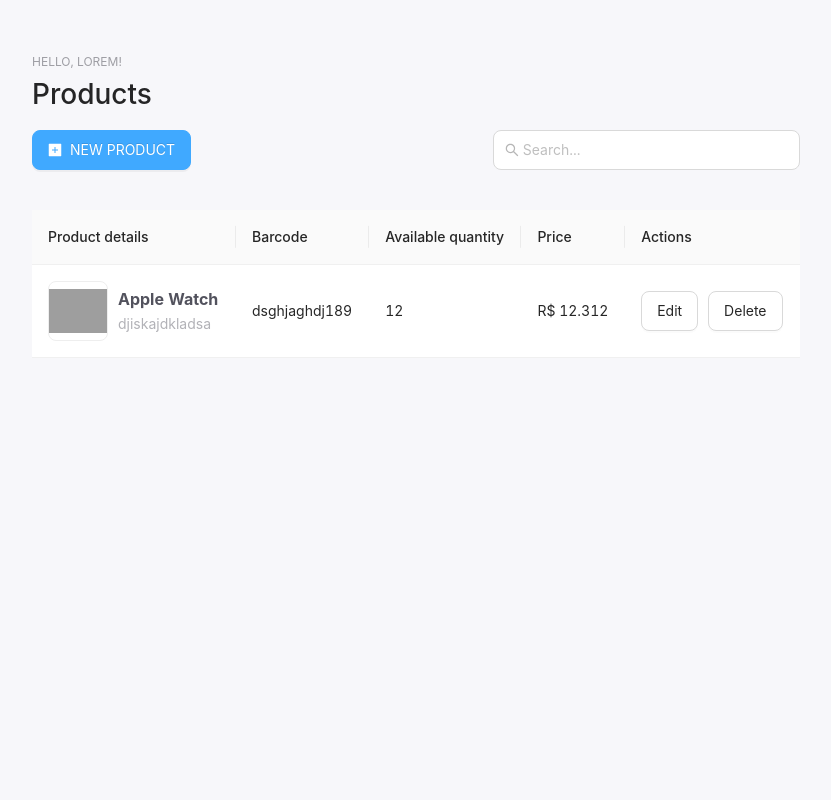
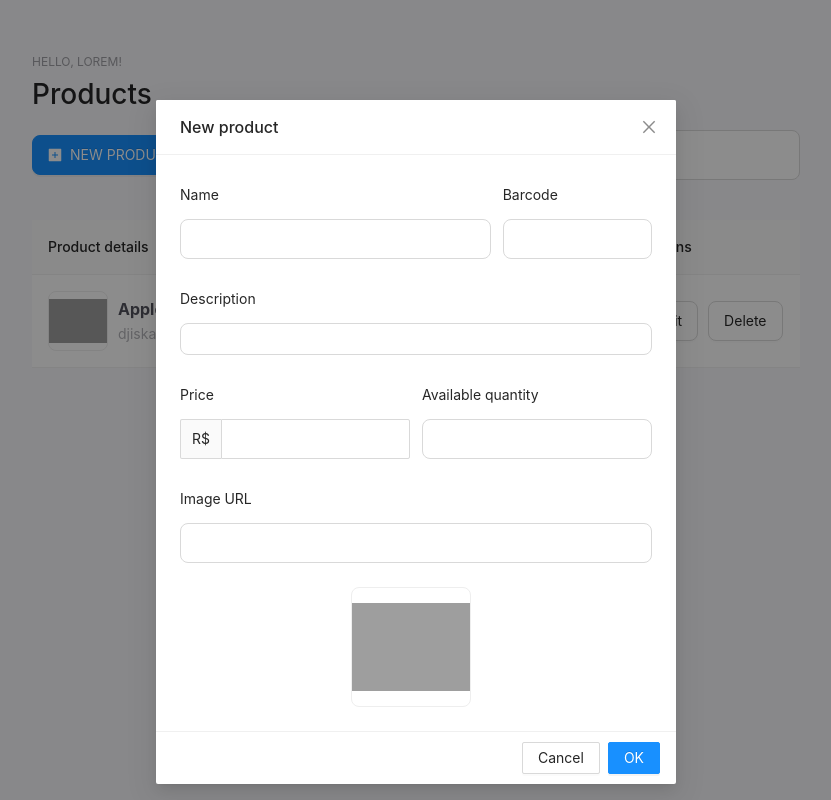
Before and after one commit to stoneparker/catalog-cms-web, a React (Create React App) app: page /products in a window 1280 px wide. Both pictures are taken after a click on the button "NEW PRODUCT". Shown: the whole page, without its empty margins (224-1055 px from the left). Built offline with nearby package versions, Linux system fonts and the light colour scheme; grey boxes are pictures that could not be loaded; the HTML template or start-up script is replaced by a standard one.

Commit message:
new: edit/create product modal

```diff
--- a/src/components/Input/styles.ts
+++ b/src/components/Input/styles.ts
@@ -2,8 +2,11 @@ import styled from 'styled-components';
 import { Input } from 'antd';
 
 export const Component = styled(Input)`
-  height: 40px;
   border-radius: 8px;
+
+  &:not([type=textarea]), .ant-input {
+    min-height: 40px;
+  }
 
   span.ant-input-prefix {
     color: #b6b6b6;
--- /dev/null
+++ b/src/components/ProductModal/index.tsx
@@ -0,0 +1,132 @@
+import { useEffect } from 'react';
+import { Modal, Form, Row, Col } from 'antd';
+
+import Input from '../Input';
+
+import { Product } from '../../types/product';
+
+import { ImageWrapper } from './styles';
+
+export interface Props {
+  product?: Product,
+  open: boolean,
+  close: (reloadList: boolean) => void,
+}
+
+const ProductModal: React.FC<Props> = ({ open, product, close }) => {
+  const [form] = Form.useForm();
+
+  const imageUrl = Form.useWatch('imageUrl', form);
+  const name = Form.useWatch('name', form);
+
+  function handleOk() {
+    form
+      .validateFields()
+      .then((values) => {
+        if (product) {
+          // use update mutation
+          alert(`Updating: ${product.name}`);
+        } else {
+          // use creation mutation
+          alert(`Creating: ${values.name}`);
+        }
+
+        form.resetFields();
+        close(true);
+      })
+      .catch((info) => {
+        console.log('Validate failed :', info);
+      });
+  }
+
+  function handleCancel() {
+    form.resetFields();
+    close(false);
+  }
+
+  useEffect(() => {
+    form.setFieldsValue(product)
+   }, [form, product]);
+
+  return (
+    <Modal
+      destroyOnClose={true}
+      open={open}
+      title={`${product ? 'Edit' : 'New'} product`}
+      onOk={handleOk}
+      onCancel={handleCancel}
+
+    >
+      <Form
+        form={form}
+        name='product-modal_form'
+      >
+        <Row gutter={12}>
+          <Col span={16}>
+            <Form.Item
+              name='name'
+              label='Name'
+              labelCol={{ span: 24 }}
+            >
+              <Input />
+            </Form.Item>
+          </Col>
+
+          <Col span={8}>
+            <Form.Item
+              name='barcode'
+              label='Barcode'
+              labelCol={{ span: 24 }}
+            >
+              <Input />
+            </Form.Item>
+          </Col>
+        </Row>
+
+        <Form.Item
+          name='description'
+          label='Description'
+          labelCol={{ span: 24 }}
+        >
+          <Input type='textarea' />
+        </Form.Item>
+
+        <Row gutter={12}>
+          <Col span={12}>
+            <Form.Item
+              name='price'
+              label='Price'
+              labelCol={{ span: 24 }}
+            >
+              <Input addonBefore="R$" />
+            </Form.Item>
+          </Col>
+
+          <Col span={12}>
+            <Form.Item
+              name='availableQuantity'
+              label='Available quantity'
+              labelCol={{ span: 24 }}
+            >
+              <Input type='number' />
+            </Form.Item>
+          </Col>
+        </Row>
+
+        <Form.Item
+          name='imageUrl'
+          label='Image URL'
+          labelCol={{ span: 24 }}
+        >
+          <Input />
+        </Form.Item>
+
+        <ImageWrapper>
+          <img src={imageUrl || 'https://genesisairway.com/wp-content/uploads/2019/05/no-image.jpg'} alt={`${name || 'Product'} preview`} />
+        </ImageWrapper>
+      </Form>
+    </Modal>
+  )
+}
+
+export default ProductModal;
--- /dev/null
+++ b/src/components/ProductModal/styles.ts
@@ -0,0 +1,17 @@
+import styled from 'styled-components';
+
+export const ImageWrapper = styled.div`
+  display: flex;
+  justify-content: center;
+  width: 100%;
+
+  img {
+    width: 120px;
+    height: 120px;
+    object-fit: contain;
+    border: 1px solid #eee;
+    border-radius: 8px;
+    margin-right: 10px;
+    background-color: #fff;
+  }
+`;
--- a/src/pages/app/Main/index.tsx
+++ b/src/pages/app/Main/index.tsx
@@ -1,3 +1,5 @@
+import { useState } from 'react';
+
 import type { ColumnsType } from 'antd/es/table';
 import { PlusSquareFilled, SearchOutlined } from '@ant-design/icons';
 import { Table } from 'antd';
@@ -6,6 +8,7 @@ import { products } from '../../../mocks/products';
 import { Product } from '../../../types/product';
 
 import ProductDetail from '../../../components/ProductDetail';
+import ProductModal from '../../../components/ProductModal';
 import TableActions from '../../../components/TableActions';
 import Button from '../../../components/Button';
 import Input from '../../../components/Input';
@@ -19,8 +22,15 @@ import {
 } from './styles';
 
 const Products: React.FC = () => {
-  function editProduct(id: string) {
-    alert('edit product');
+  const [showProductModal, setShowProductModal] = useState<{ show: boolean, product?: Product }>({ show: false });
+
+  function handleCloseModal(reloadList: boolean) {
+    // use query to reload list
+    setShowProductModal({ show: false });
+  }
+
+  function editProduct(product: Product) {
+    setShowProductModal({ show: true, product });
   }
 
   function deleteProduct(id: string) {
@@ -61,7 +71,7 @@ const Products: React.FC = () => {
       render: (_, record) => (
         <TableActions
           options={[
-            { title: 'Edit', action: () => editProduct(record._id) },
+            { title: 'Edit', action: () => editProduct(record) },
             { title: 'Delete', action: () => deleteProduct(record._id) }
           ]}
         />
@@ -76,7 +86,11 @@ const Products: React.FC = () => {
           <span id='salutation'>Hello, Lorem!</span>
           <h1>Products</h1>
           <HeaderActions>
-            <Button type='primary' icon={<PlusSquareFilled />}>
+            <Button
+              type='primary'
+              icon={<PlusSquareFilled />}
+              onClick={() => setShowProductModal({ show: true })}
+            >
               NEW PRODUCT
             </Button>
             <Input
@@ -94,6 +108,11 @@ const Products: React.FC = () => {
           />
         </Main>
       </Content>
+      <ProductModal
+        open={showProductModal.show}
+        product={showProductModal.product}
+        close={(reloadList: boolean) => handleCloseModal(reloadList)}
+      />
     </Container>
   )
 }
```
